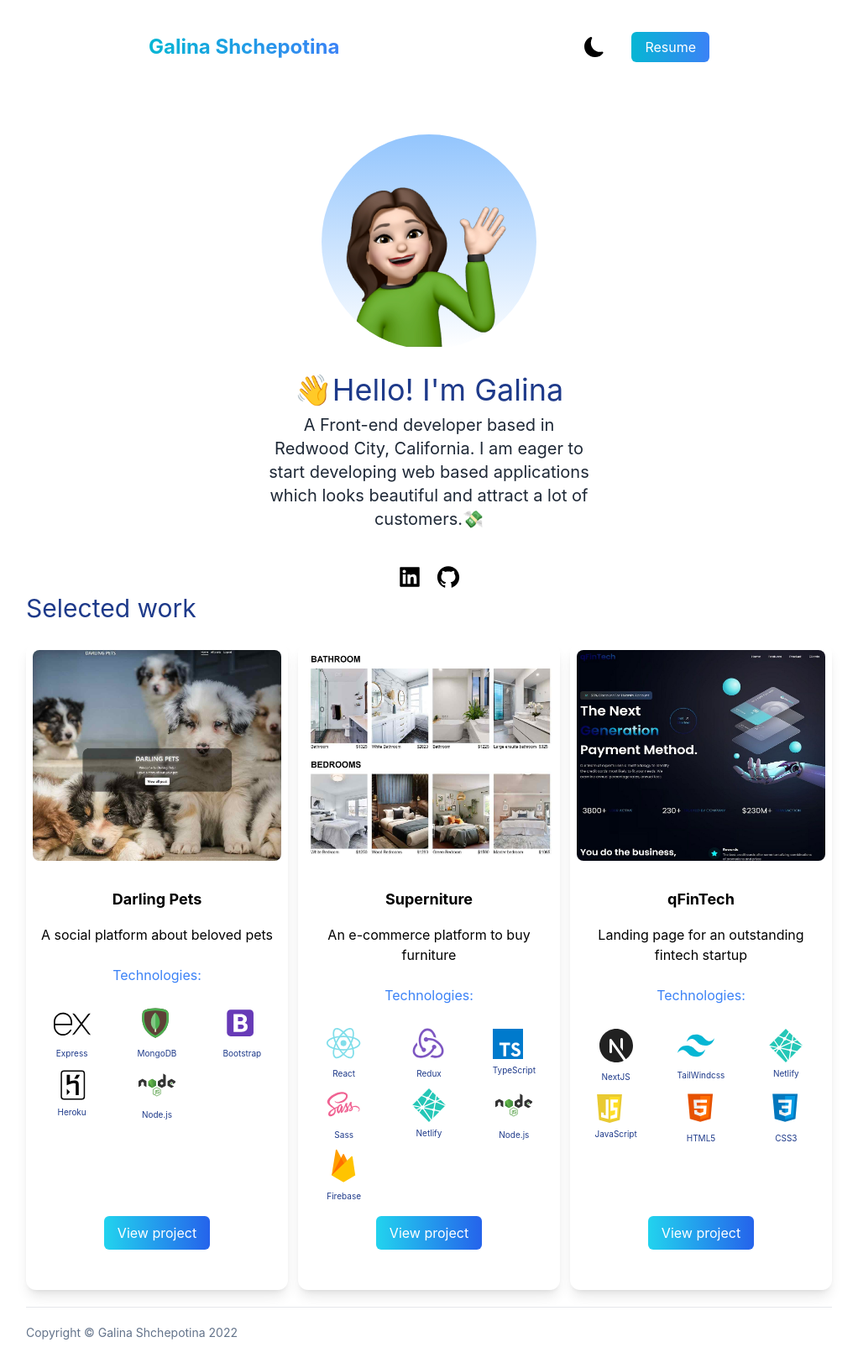
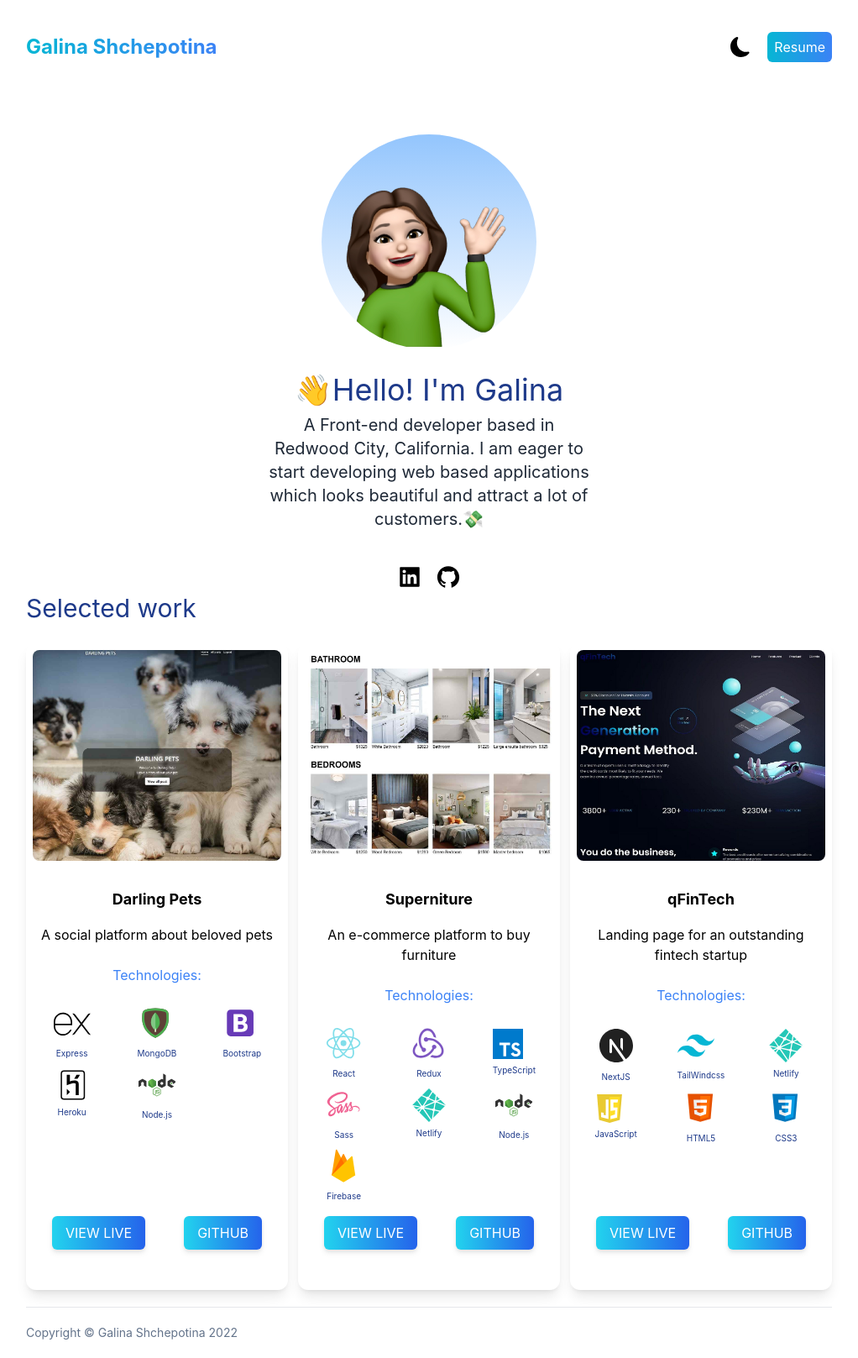
Before and after one commit to galsepo/my-portfolio, a Next.js app: page / in a window 1280 px wide. Shown: the whole page at 84% size, without its empty margins (129-1151 px from the left). Built offline with nearby package versions, Linux system fonts and the light colour scheme.

Commit message:
add link to gitHub

```diff
--- a/components/navigation.js
+++ b/components/navigation.js
@@ -1,15 +1,15 @@
 import { BsFillSunFill, BsFillMoonFill } from 'react-icons/bs'
 
 const Nav = ({ darkMode, setDarkMode }) =>
-(<nav className='py-10 mb-12 flex justify-around'>
+(<nav className='py-10 mb-12 flex justify-between'>
     <h1 className='text-2xl flex items-center font-bold bg-clip-text text-transparent bg-gradient-to-r from-cyan-500 to-blue-500 dark:text-white'>Galina Shchepotina</h1>
 
-    <ul className='flex items-center  dark:text-white'>
+    <ul className='flex items-center   dark:text-white'>
         {darkMode ?
-            <li><BsFillSunFill onClick={() => setDarkMode(!darkMode)} className='cursor-pointer text-2xl' /></li> :
-            <li><BsFillMoonFill onClick={() => setDarkMode(!darkMode)} className='cursor-pointer text-2xl' /></li>
+            <li><BsFillSunFill onClick={() => setDarkMode(!darkMode)} className='cursor-pointer mx-5 text-2xl' /></li> :
+            <li><BsFillMoonFill onClick={() => setDarkMode(!darkMode)} className='cursor-pointer mx-5 text-2xl' /></li>
         }
-        <li><a target="_blank" rel="noopener noreferrer" className='bg-gradient-to-r from-cyan-500 to-blue-500 text-white px-4 py-2 rounded-md ml-8 hover:bg-blue-600 active:bg-blue-700 focus:outline-none focus:ring focus:ring-blue-300' href="https://docs.google.com/document/d/1lXF3787LpTI1P08wESlxofdGkPQqLEgG1YuXNP_brTI/edit">Resume</a></li>
+        <li><a target="_blank" rel="noopener noreferrer" className='bg-gradient-to-r from-cyan-500 to-blue-500 text-white px-2 py-2 rounded-md  hover:scale-110 duration-200 active:bg-blue-700 focus:outline-none focus:ring focus:ring-blue-300' href="https://docs.google.com/document/d/1lXF3787LpTI1P08wESlxofdGkPQqLEgG1YuXNP_brTI/edit">Resume</a></li>
     </ul>
 </nav>)
 
--- a/components/projects.js
+++ b/components/projects.js
@@ -21,10 +21,10 @@ const Projects = () => (
             <div className='flex basis-1/3 flex-col shadow-lg p-2 rounded-xl my-5 border-sky-600 dark:bg-white'>
 
                 <div className=' static basis-1/3'>
-                    <a target="_blank" rel="noopener noreferrer" href="https://rocky-spire-50170.herokuapp.com/" className='group relative'>
+                    <a target="_blank" rel="noopener noreferrer" href="https://evening-temple-81007.herokuapp.com/" className='group relative'>
                         <Image className='rounded-lg object-cover hover:scale-110 duration-200'
                             src={darlingPet}
-                            layout='responsive' /><span className={tooltip}>View project</span></a>
+                            layout='responsive' /><span className={tooltip}>VIEW LIVE</span></a>
                 </div>
 
                 <div className=' static basis-2/3 top-2'>
@@ -42,7 +42,8 @@ const Projects = () => (
 
                 </div>
                 <div className="flex justify-around items-center py-6">
-                    <a target="_blank" rel="noopener noreferrer" className={buttonBlue} href="https://rocky-spire-50170.herokuapp.com/">View project</a>
+                    <a target="_blank" rel="noopener noreferrer" className={buttonBlue} href="https://rocky-spire-50170.herokuapp.com/">VIEW LIVE</a>
+                    <a target="_blank" rel="noopener noreferrer" className={buttonBlue} href="https://github.com/galsepo/darling-pet">GITHUB</a>
                 </div>
             </div>
 
@@ -53,7 +54,7 @@ const Projects = () => (
                     <a target="_blank" rel="noopener noreferrer" href="https://gilded-chimera-9160b2.netlify.app/" className='group relative'>
                         <Image className='rounded-lg object-cover hover:scale-110 duration-200'
                             src={furnitureStore}
-                            layout='responsive' /><span className={tooltip}>View project</span></a>
+                            layout='responsive' /><span className={tooltip}>VIEW LIVE</span></a>
                 </div>
 
                 <div className=' static basis-2/3 top-2'>
@@ -71,7 +72,8 @@ const Projects = () => (
 
                 </div>
                 <div className="flex justify-around items-center py-6">
-                    <a target="_blank" rel="noopener noreferrer" className={buttonBlue} href="https://gilded-chimera-9160b2.netlify.app/">View project</a>
+                    <a target="_blank" rel="noopener noreferrer" className={buttonBlue} href="https://gilded-chimera-9160b2.netlify.app/">VIEW LIVE</a>
+                    <a target="_blank" rel="noopener noreferrer" className={buttonBlue} href="https://github.com/galsepo/furniture-store">GITHUB</a>
                 </div>
             </div>
 
@@ -84,7 +86,7 @@ const Projects = () => (
                     <a target="_blank" rel="noopener noreferrer" href="https://thriving-rabanadas-624018.netlify.app/" className='group relative'>
                         <Image className='rounded-lg object-cover hover:scale-110 duration-200'
                             src={hooBank}
-                            layout='responsive' /><span className={tooltip}>View project</span></a>
+                            layout='responsive' /><span className={tooltip}>VIEW LIVE</span></a>
                 </div>
 
                 <div className=' static basis-2/3 top-2'>
@@ -102,7 +104,8 @@ const Projects = () => (
 
                 </div>
                 <div className="flex justify-around items-center py-6">
-                    <a target="_blank" rel="noopener noreferrer" className={buttonBlue} href="https://thriving-rabanadas-624018.netlify.app/">View project</a>
+                    <a target="_blank" rel="noopener noreferrer" className={buttonBlue} href="https://thriving-rabanadas-624018.netlify.app/">VIEW LIVE</a>
+                    <a target="_blank" rel="noopener noreferrer" className={buttonBlue} href="https://github.com/galsepo/startup-landing-page">GITHUB</a>
                 </div>
             </div>
 
--- a/components/styleComponent.js
+++ b/components/styleComponent.js
@@ -12,4 +12,4 @@
 
 export const tooltip = `absolute hidden group-hover:flex justify-center   -translate-y-14 w-full px-4 py-2 backdrop-brightness-50 bg-white/30 rounded-lg text-center text-white text-sm after:content-[''] after:absolute after:left-1/2 after:top-[100%] after:-translate-x-1/2 `
 
-export const buttonBlue = `relative bottom-4 items-center  text-center bg-gradient-to-r from-cyan-400 to-blue-600 text-white px-4 py-2 rounded-md hover:bg-blue-600 active:bg-blue-700 focus:outline-none focus:ring focus:ring-blue-300`
+export const buttonBlue = `relative bottom-4 items-center drop-shadow-md text-center bg-gradient-to-r from-cyan-400 to-blue-600 text-white px-4 py-2 rounded-md hover:scale-110 duration-200  active:bg-blue-700 focus:outline-none focus:ring focus:ring-blue-300`
--- a/pages/index.js
+++ b/pages/index.js
@@ -11,7 +11,7 @@ export default function Home() {
   return (
     <div className={darkMode ? 'dark' : ''}>
       <Header />
-      <main className='bg-white px-10 md:px-20 lg:px-40 dark:bg-gray-900'>
+      <main className='bg-white px-10 md:px-20 lg:px-40 dark:bg-gray-800'>
         <Nav darkMode={darkMode} setDarkMode={setDarkMode} />
         <Intro />
         <Projects />
```
